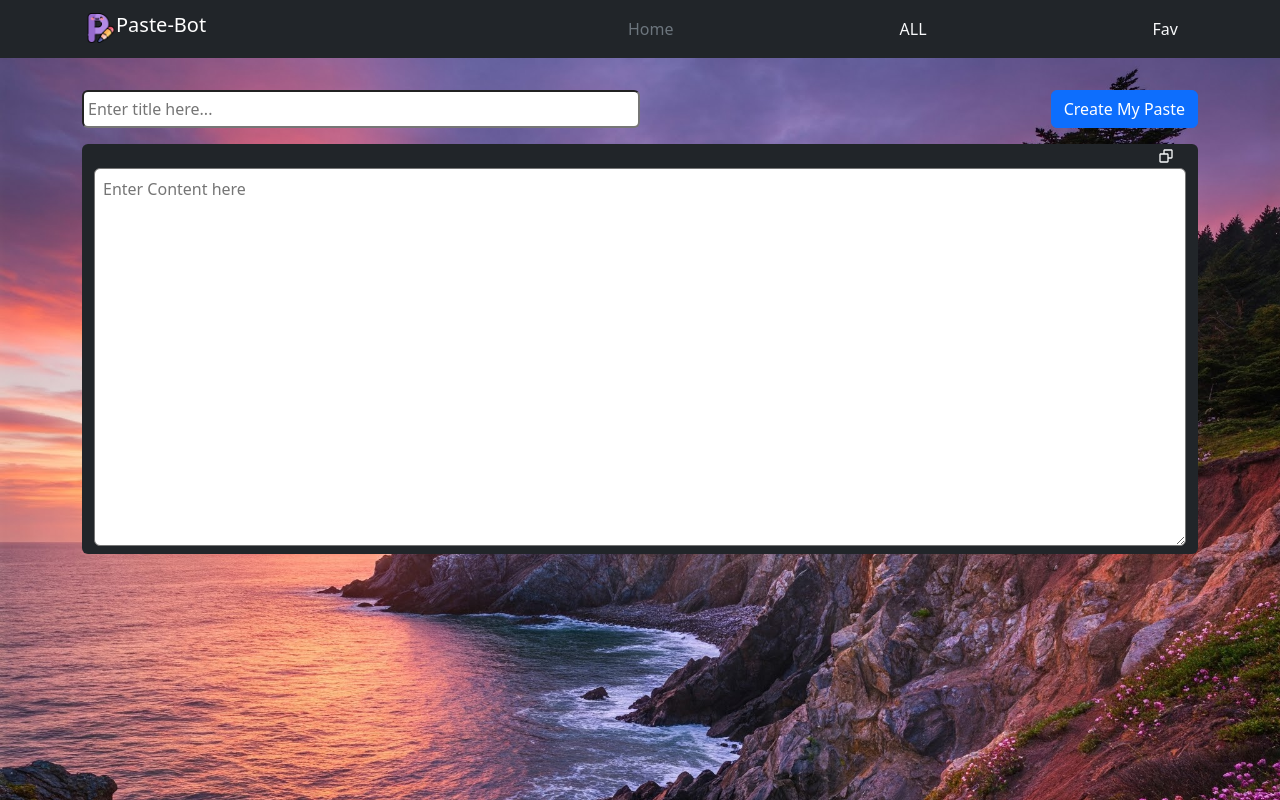
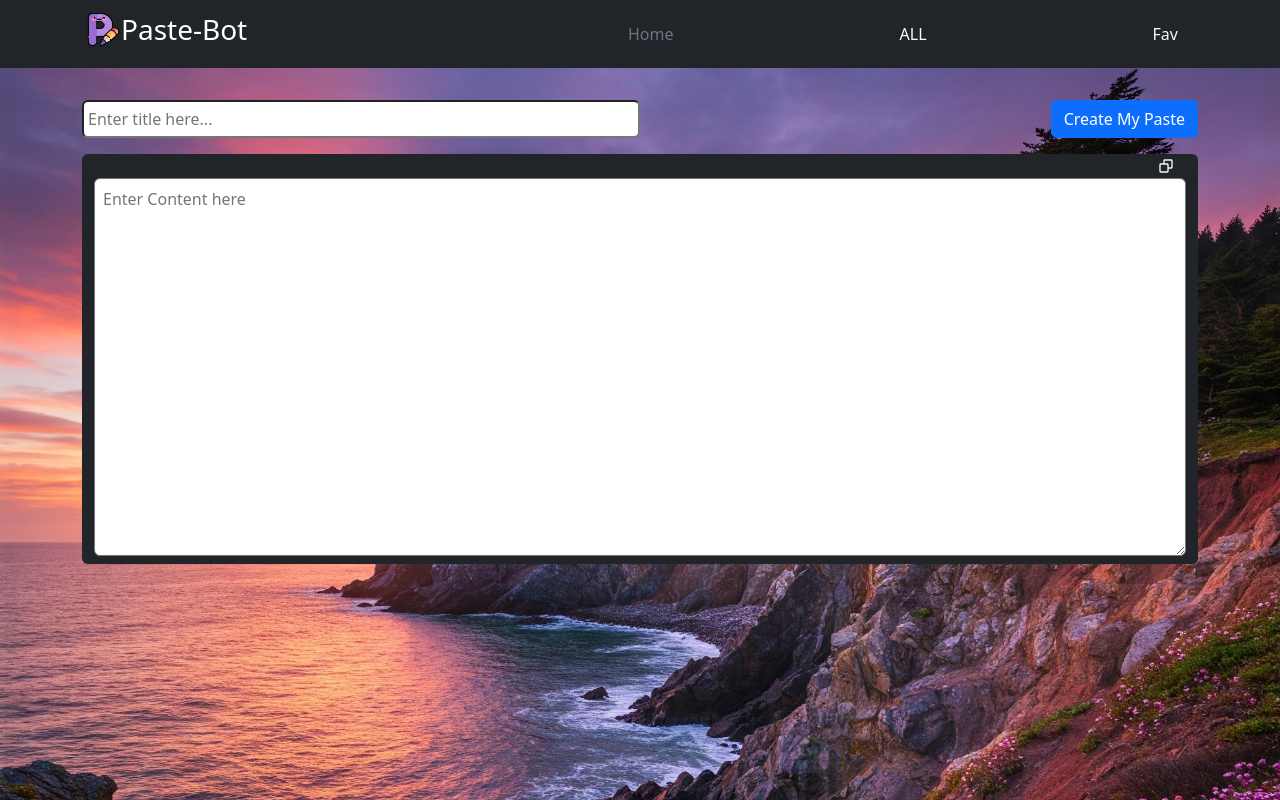
Before and after one commit to varsha-prajapat/Paste-Bot, a React (Create React App) app: page / in a window 1280 px wide. Built offline with nearby package versions, Linux system fonts and the light colour scheme.

Commit message:
logo css

```diff
--- a/src/Components/Navbar.js
+++ b/src/Components/Navbar.js
@@ -19,8 +19,8 @@ const Navbars = () => {
           className='text-light  d-flex '>
           <Navbar.Brand>
             <div className='d-flex ms-1 '>
-              <img src={P} height={30} width={30} alt="icon" />
-              <h5>Paste-Bot</h5>
+              <img src={P} height={33} width={35} alt="icon" />
+              <h3>Paste-Bot</h3>
             </div>
           </Navbar.Brand>
           {windows > 500 && <NavLinks />}
```
